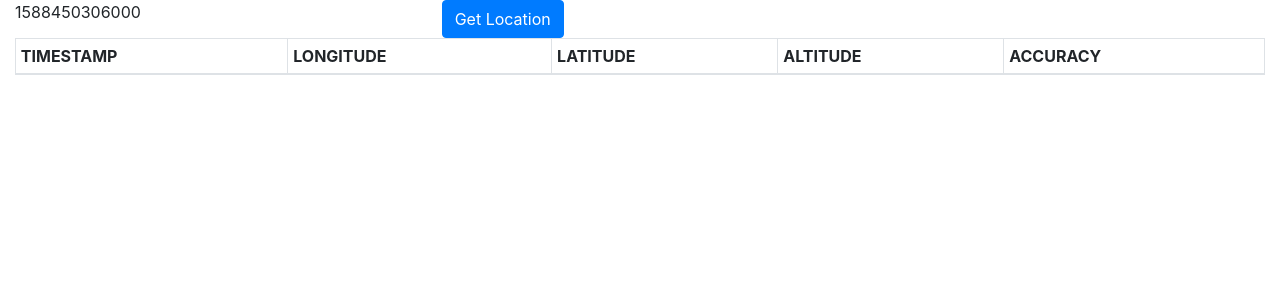
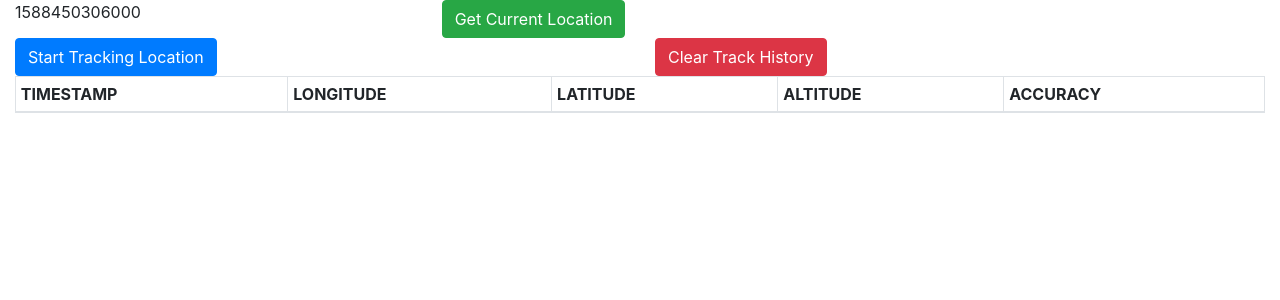
Before and after one commit to SammyBaek/track-square, a React (Create React App) app: page / in a window 1280 px wide. Shown: the top 300 px of the page. Built offline with nearby package versions, Linux system fonts and the light colour scheme.

Commit message:
implement track history

```diff
--- a/src/App.js
+++ b/src/App.js
@@ -5,6 +5,8 @@ import Table from "react-bootstrap/Table";
 import Container from "react-bootstrap/Container";
 import Row from "react-bootstrap/Row";
 import Col from "react-bootstrap/Col";
+
+const TRACK_FREQ = 1000;
 
 class App extends React.Component {
   constructor(props) {
@@ -14,11 +16,16 @@ class App extends React.Component {
       count: 0,
       position: null,
       text: "",
+      intervalId: null,
     };
-    this.handleGetLocation = this.handleGetLocation.bind(this);
-    this.getPosition = this.getPosition.bind(this);
+    this.handleGetCurLocation = this.handleGetCurLocation.bind(this);
     this.errorMessage = this.errorMessage.bind(this);
     this.renderTableData = this.renderTableData.bind(this);
+    this.startTracking = this.startTracking.bind(this);
+    this.trackPosition = this.trackPosition.bind(this);
+    this.getLocation = this.getLocation.bind(this);
+    this.stopTracking = this.stopTracking.bind(this);
+    this.handleClearHistory = this.handleClearHistory.bind(this);
 
     this.positionOptions = {
       enableHighAccuracy: true,
@@ -27,13 +34,49 @@ class App extends React.Component {
     };
   }
 
-  getPosition(pos) {
-    console.log(pos);
+  trackPosition(pos) {
+    console.log("track", pos);
     this.setState({
       position: pos,
-      text: pos.coords.latitude + " : " + pos.coords.longitude,
+      text: "",
       locations: [...this.state.locations, pos],
     });
+  }
+
+  startTracking(e) {
+    e.preventDefault();
+    if (this.state.intervalId === null) {
+      const intervalId = setInterval(() => {
+        this.getLocation((pos) => {
+          let lastPos = null;
+          if (this.state.locations.length > 0) {
+            lastPos = this.state.locations[this.state.locations.length - 1];
+          }
+          if (lastPos !== null && lastPos.timestamp === pos.timestamp) {
+            return;
+          }
+          this.setState({
+            position: pos,
+            text: "",
+            locations: [...this.state.locations, pos],
+          });
+        });
+      }, TRACK_FREQ);
+      this.setState({intervalId});
+    }
+  }
+
+  handleClearHistory(e) {
+    e.preventDefault();
+    this.setState({locations: []});
+  }
+
+  stopTracking(e) {
+    e.preventDefault();
+    if (this.state.intervalId !== null) {
+      clearInterval(this.state.intervalId);
+      this.setState({intervalId: null});
+    }
   }
 
   errorMessage(error) {
@@ -58,17 +101,26 @@ class App extends React.Component {
     this.setState({text});
   }
 
-  handleGetLocation(e) {
-    e.preventDefault();
+  getLocation(cb) {
     if (navigator.geolocation) {
       navigator.geolocation.getCurrentPosition(
-        this.getPosition,
+        cb,
         this.errorMessage,
         this.positionOptions
       );
     } else {
       this.setState({text: "unavailable"});
     }
+  }
+
+  handleGetCurLocation(e) {
+    e.preventDefault();
+    this.getLocation((pos) => {
+      this.setState({
+        position: pos,
+        text: "",
+      });
+    });
   }
 
   renderTableData() {
@@ -89,17 +141,46 @@ class App extends React.Component {
 
   render() {
     const date = new Date();
+    const {position, intervalId} = this.state;
+    let text = this.state.text;
+    if (position !== null) {
+      text = `current location: ${position.coords.latitude} : ${position.coords.longitude}`;
+    }
+
+    let trackBtn = null;
+    if (intervalId !== null) {
+      trackBtn = (
+        <Button variant="warning" onClick={this.stopTracking}>
+          Pause Tracking Location
+        </Button>
+      );
+    } else {
+      trackBtn = (
+        <Button variant="primary" onClick={this.startTracking}>
+          Start Tracking Location
+        </Button>
+      );
+    }
+
     return (
       <Container fluid>
         <Row>
           <Col xs={4}>{date.getTime()}</Col>
           <Col xs={4}>
-            <Button variant="primary" onClick={this.handleGetLocation}>
-              Get Location
+            <Button variant="success" onClick={this.handleGetCurLocation}>
+              Get Current Location
             </Button>
           </Col>
           <Col xs={4}>
-            <div>{this.state.text}</div>
+            <div>{text}</div>
+          </Col>
+        </Row>
+        <Row>
+          <Col>{trackBtn}</Col>
+          <Col>
+            <Button variant="danger" onClick={this.handleClearHistory}>
+              Clear Track History
+            </Button>
           </Col>
         </Row>
         <Row>
```
